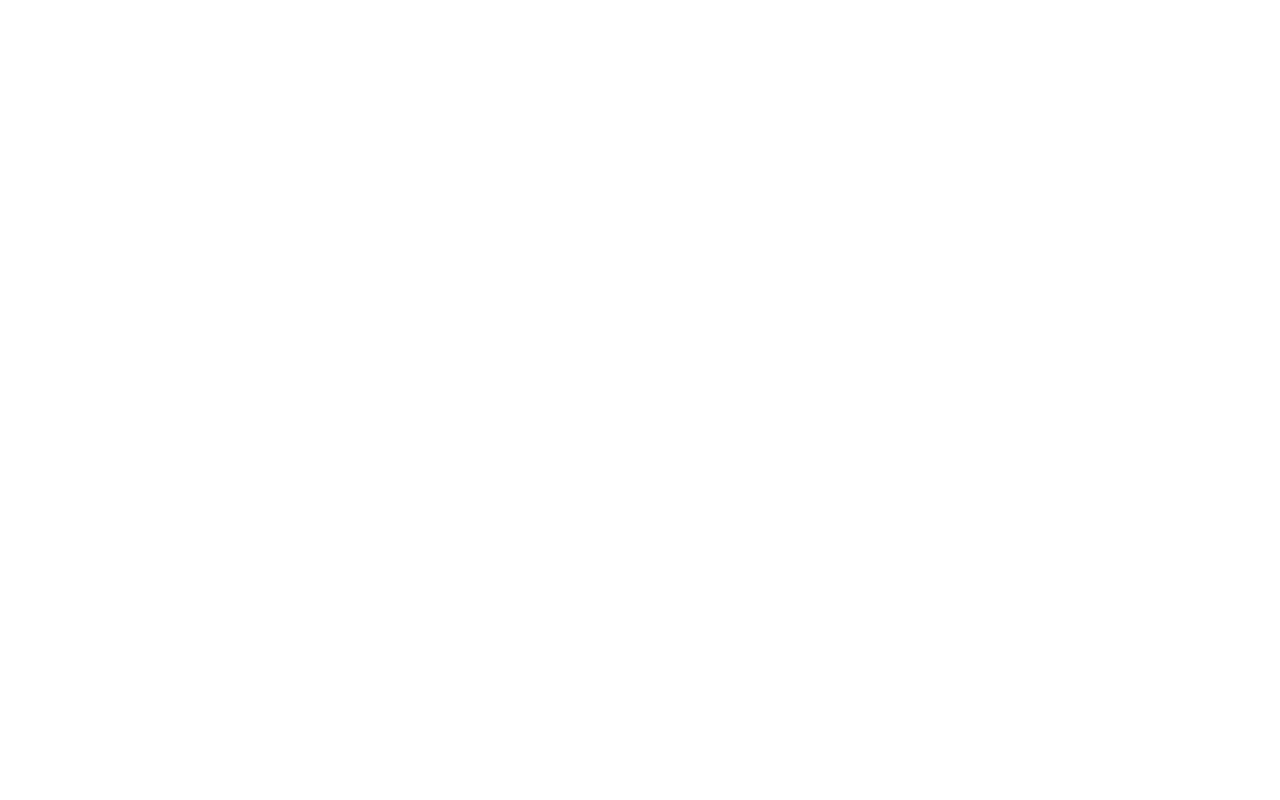
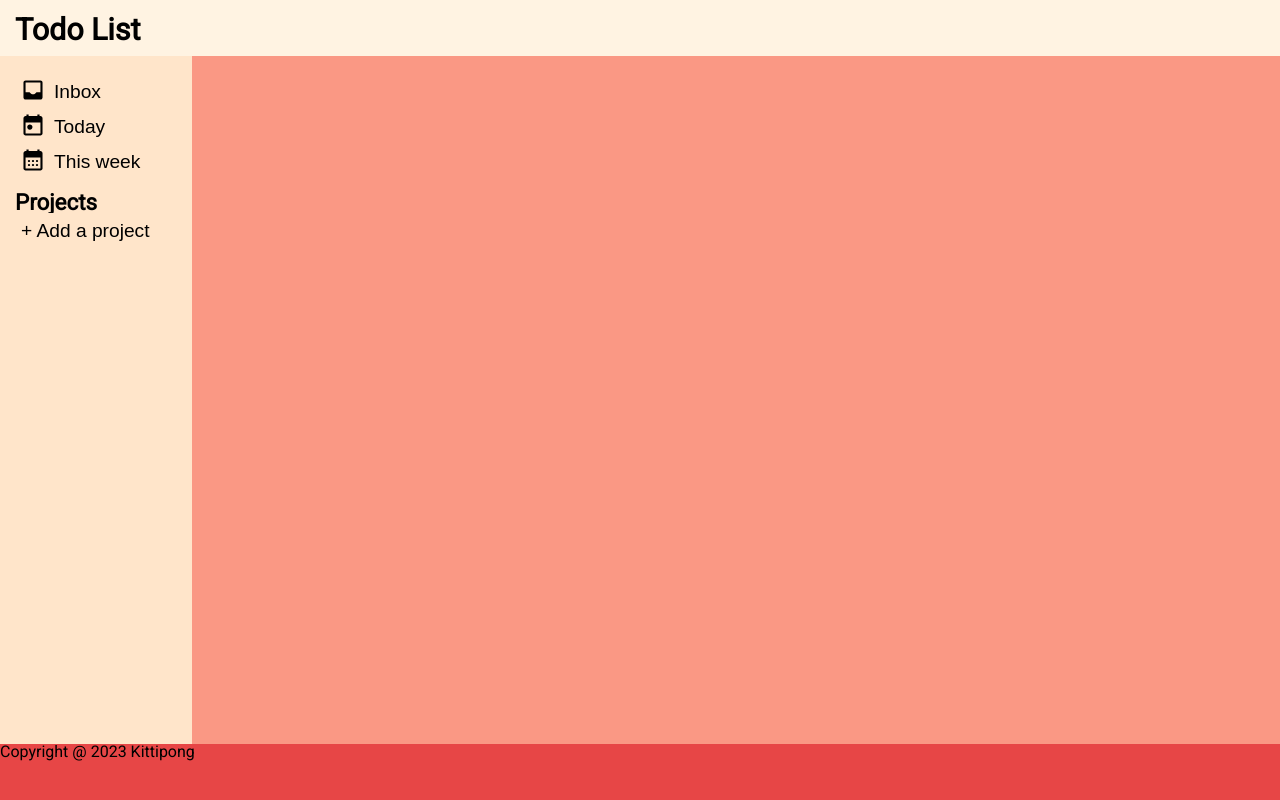
Before and after one commit to 6604062630064/todo-list, a website built with webpack: page dist/index.html in a window 1280 px wide. Built offline with nearby package versions, Linux system fonts and the light colour scheme.

Commit message:
Style the web

```diff
--- a/dist/index.html
+++ b/dist/index.html
@@ -6,7 +6,35 @@
 		<meta name="viewport" content="width=device-width, initial-scale=1.0" />
 		<script src="./bundle.js" defer></script>
 		<link rel="stylesheet" href="style.css" />
+		<link rel="preconnect" href="https://fonts.googleapis.com" />
+		<link rel="preconnect" href="https://fonts.gstatic.com" crossorigin />
+		<link
+			href="https://fonts.googleapis.com/css2?family=Roboto&display=swap"
+			rel="stylesheet"
+		/>
+
 		<title>Todo List</title>
 	</head>
-	<body></body>
+	<body>
+		<div class="container">
+			<div class="header">
+				<h1>Todo List</h1>
+			</div>
+			<div class="sidebar">
+				<div>
+					<button class="inbox">Inbox</button>
+					<button class="today">Today</button>
+					<button class="week">This week</button>
+				</div>
+				<div>
+					<h3>Projects</h3>
+					<button>+ Add a project</button>
+				</div>
+			</div>
+			<div class="main"></div>
+			<div class="footer">
+				<p>Copyright @ 2023 Kittipong</p>
+			</div>
+		</div>
+	</body>
 </html>
--- a/dist/style.css
+++ b/dist/style.css
@@ -0,0 +1,222 @@
+/* http://meyerweb.com/eric/tools/css/reset/
+   v2.0 | 20110126
+   License: none (public domain)
+*/
+
+html,
+body,
+div,
+span,
+applet,
+object,
+iframe,
+h1,
+h2,
+h3,
+h4,
+h5,
+h6,
+p,
+blockquote,
+pre,
+a,
+abbr,
+acronym,
+address,
+big,
+cite,
+code,
+del,
+dfn,
+em,
+img,
+ins,
+kbd,
+q,
+s,
+samp,
+small,
+strike,
+strong,
+sub,
+sup,
+tt,
+var,
+b,
+u,
+i,
+center,
+dl,
+dt,
+dd,
+ol,
+ul,
+li,
+fieldset,
+form,
+label,
+legend,
+table,
+caption,
+tbody,
+tfoot,
+thead,
+tr,
+th,
+td,
+article,
+aside,
+canvas,
+details,
+embed,
+figure,
+figcaption,
+footer,
+header,
+hgroup,
+menu,
+nav,
+output,
+ruby,
+section,
+summary,
+time,
+mark,
+audio,
+video {
+	margin: 0;
+	padding: 0;
+	border: 0;
+	font-size: 100%;
+	font: inherit;
+	vertical-align: baseline;
+}
+/* HTML5 display-role reset for older browsers */
+article,
+aside,
+details,
+figcaption,
+figure,
+footer,
+header,
+hgroup,
+menu,
+nav,
+section {
+	display: block;
+}
+body {
+	line-height: 1;
+}
+ol,
+ul {
+	list-style: none;
+}
+blockquote,
+q {
+	quotes: none;
+}
+blockquote:before,
+blockquote:after,
+q:before,
+q:after {
+	content: "";
+	content: none;
+}
+table {
+	border-collapse: collapse;
+	border-spacing: 0;
+}
+/* //////////////////////////////////////////// */
+
+.container {
+	box-sizing: border-box;
+	display: grid;
+	font-family: "Roboto", sans-serif;
+	grid-template-columns: 15% 85%;
+	grid-template-rows: 7% 86% 7%;
+	width: 100vw;
+	height: 100vh;
+}
+
+h1 {
+	font-weight: bold;
+	font-size: 1.9rem;
+}
+
+.header {
+	box-sizing: border-box;
+	padding: 15px;
+	background-color: #fff3e2;
+	grid-column: 1 / 3;
+	grid-row: 1 / 2;
+}
+
+.sidebar {
+	display: flex;
+	flex-direction: column;
+	background-color: #ffe5ca;
+	grid-column: 1 / 2;
+	grid-row: 2 / 3;
+	box-sizing: border-box;
+	padding: 15px;
+	gap: 15px;
+}
+
+button {
+	text-align: left;
+	background-color: #ffe5ca;
+	border: none;
+	height: 35px;
+	font-size: 1.2rem;
+}
+.footer {
+	background-color: #e74646;
+	grid-column: 1 / 3;
+	grid-row: 3 / 4;
+}
+
+.main {
+	background-color: #fa9884;
+	grid-column: 2 / 3;
+	grid-row: 2 / 3;
+}
+
+.sidebar > div:nth-child(1) {
+	display: flex;
+	flex-direction: column;
+}
+
+.sidebar > div:nth-child(2) {
+	display: flex;
+	flex-direction: column;
+}
+
+h3 {
+	font-weight: bold;
+	font-size: 1.4rem;
+}
+
+.inbox::before {
+	content: url("./icons/inbox.svg");
+	position: relative;
+	zoom: 60%;
+	top: 7px;
+	margin-right: 15px;
+}
+
+.today::before {
+	content: url("./icons/today.svg");
+	position: relative;
+	zoom: 60%;
+	top: 7px;
+	margin-right: 15px;
+}
+
+.week::before {
+	content: url("./icons/week.svg");
+	position: relative;
+	zoom: 60%;
+	top: 7px;
+	margin-right: 15px;
+}
```
Also changed, not shown: dist/icons/inbox.svg (added), dist/icons/today.svg (added), dist/icons/week.svg (added).
